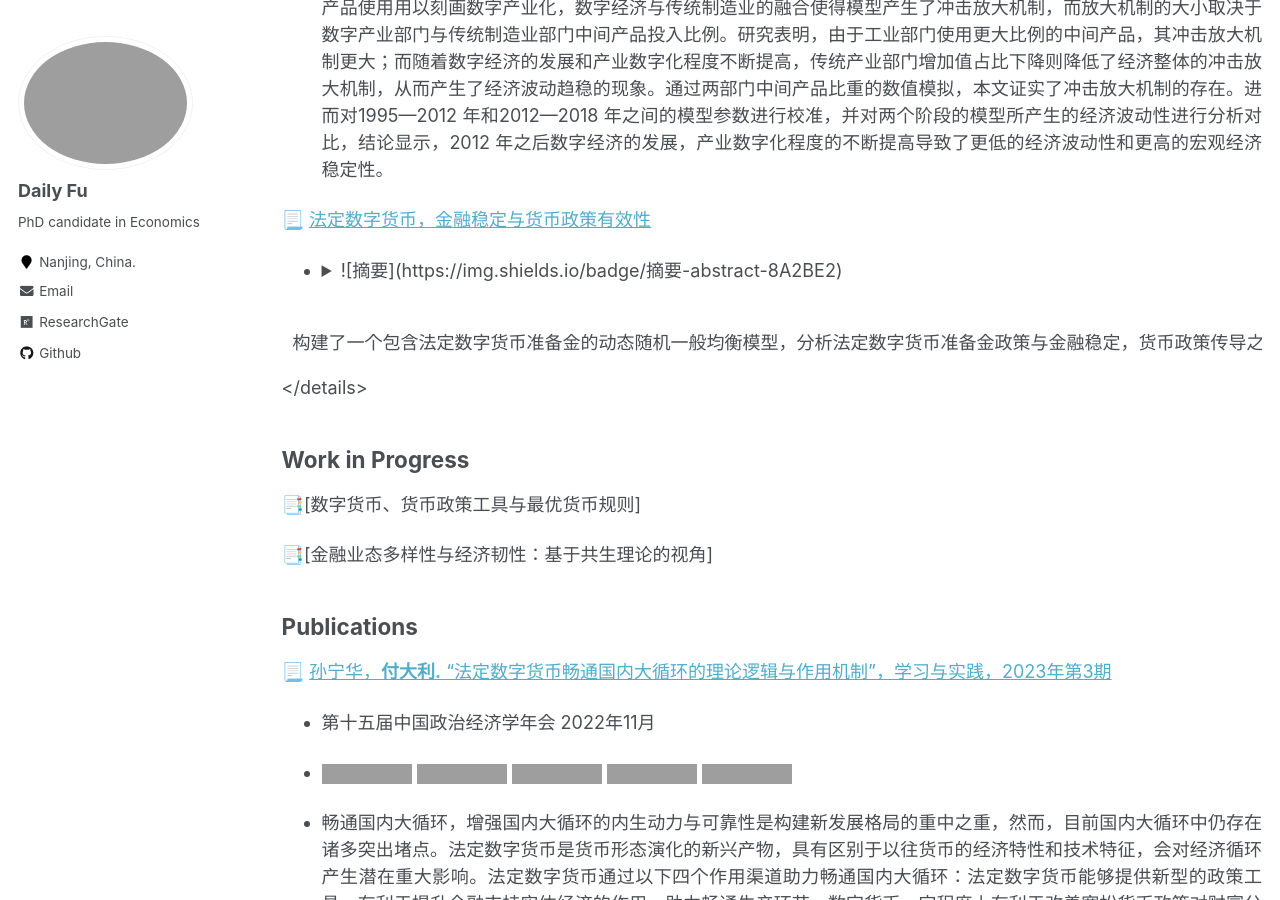
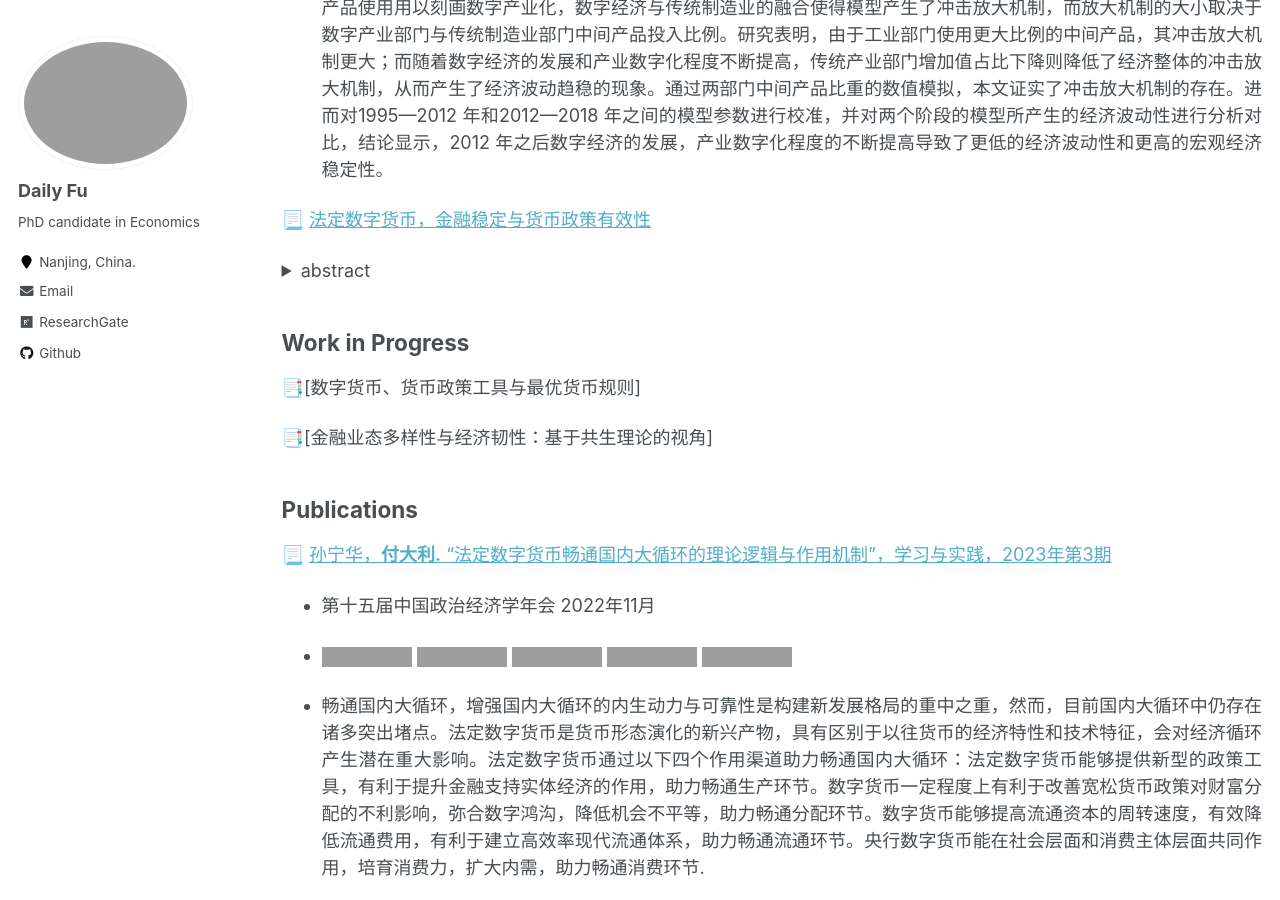
Before and after one commit to Dali-Fu/Dali-Fu.github.io, a Jekyll site: the page built from _pages/research.md, in a window 1280 px wide and 900 px high, scrolled down 710 px, cut to the strip 0-900 px from the top of the window. Built offline with Jekyll 4.4.1, drawn with Linux system fonts in a browser that asks for light colours; grey boxes are pictures that could not be loaded.

Commit message:
Update research.md

```diff
--- a/_pages/research.md
+++ b/_pages/research.md
@@ -45,12 +45,9 @@ text-align: justify}
 
 📃 [法定数字货币，金融稳定与货币政策有效性](#test2)
 
-* <details> <summary> ![摘要](https://img.shields.io/badge/摘要-abstract-8A2BE2)</summary>
-<pre><code>
- 构建了一个包含法定数字货币准备金的动态随机一般均衡模型，分析法定数字货币准备金政策与金融稳定，货币政策传导之间的关系。研究发现：（1）引入CBDC 后，央行的准备金政策面临金融稳定与货币政策有效性的权衡。（2）当央行采用100% 准备金政策时，不会导致金融脱媒的问题，相反会向商业银行注入流动性，有利于金融稳定，但是会降低货币政策的传导效率。（3）当央行采用较低的准别金率政策时，才会导致银行的流动性降低，信用创造能力下降，对商业银行体系的稳定性造成不利影响，同时会增强商业银行的利率敏感性，通过畅通利率传导渠道，提高货币政策的有效性。政策意义：在数字货币发展初期，应当避免对金融稳定产生负面影响，但是央行对数字货币的准备金政策应当是动态调整的，在数字货币发展的中后期应当充分发挥数字货币对货币政策效果的积极作用。 ;
-</code></pre>
+<details> <summary>abstract</summary>
+构建了一个包含法定数字货币准备金的动态随机一般均衡模型，分析法定数字货币准备金政策与金融稳定，货币政策传导之间的关系。研究发现：（1）引入CBDC 后，央行的准备金政策面临金融稳定与货币政策有效性的权衡。（2）当央行采用100% 准备金政策时，不会导致金融脱媒的问题，相反会向商业银行注入流动性，有利于金融稳定，但是会降低货币政策的传导效率。（3）当央行采用较低的准别金率政策时，才会导致银行的流动性降低，信用创造能力下降，对商业银行体系的稳定性造成不利影响，同时会增强商业银行的利率敏感性，通过畅通利率传导渠道，提高货币政策的有效性。政策意义：在数字货币发展初期，应当避免对金融稳定产生负面影响，但是央行对数字货币的准备金政策应当是动态调整的，在数字货币发展的中后期应当充分发挥数字货币对货币政策效果的积极作用。
 </details>
-
 
 ## Work in Progress
 
```
